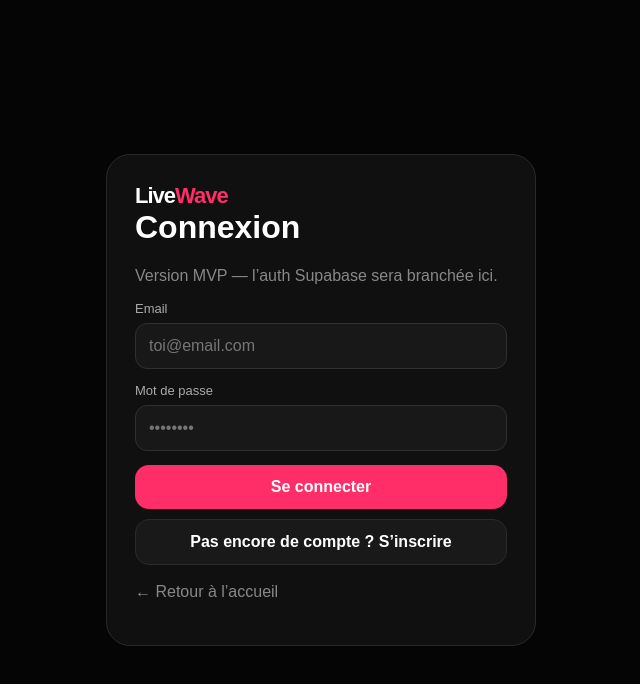
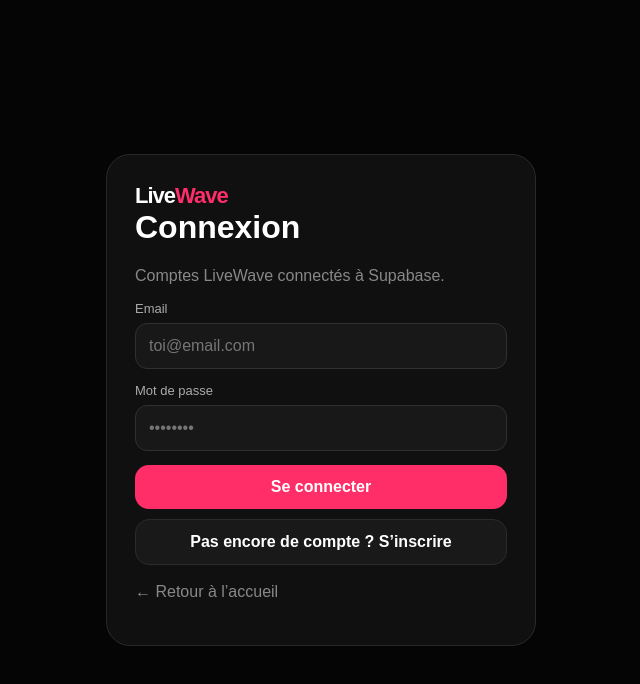
Before and after one commit to mimiossart/live-platform, a Next.js app: page /login in a window 1280 px wide. Shown: the top 684 px of the page, without its empty margins (319-959 px from the left). Built offline with nearby package versions, Linux system fonts and the light colour scheme; no server answers.

Commit message:
feat: make auth and profiles real

```diff
--- a/app/login/page.tsx
+++ b/app/login/page.tsx
@@ -1,3 +1,32 @@
 "use client";
-import Link from "next/link"; import {useState} from "react";
-export default function Login(){const[mode,setMode]=useState<"login"|"signup">("login");return <main className="auth"><div className="auth-card"><Link className="brand" href="/">Live<span>Wave</span></Link><h1>{mode==="login"?"Connexion":"Créer ton compte"}</h1><p className="muted">Version MVP — l’auth Supabase sera branchée ici.</p><div className="field"><label>Email</label><input type="email" placeholder="toi@email.com"/></div><div className="field"><label>Mot de passe</label><input type="password" placeholder="••••••••"/></div><button className="primary" style={{width:"100%"}}>{mode==="login"?"Se connecter":"Créer mon compte"}</button><button className="secondary" style={{width:"100%",marginTop:10}} onClick={()=>setMode(mode==="login"?"signup":"login")}>{mode==="login"?"Pas encore de compte ? S’inscrire":"J’ai déjà un compte"}</button><p style={{marginTop:18}}><Link className="muted" href="/">← Retour à l’accueil</Link></p></div></main>}
+import Link from "next/link";
+import { useState } from "react";
+import { useRouter } from "next/navigation";
+import { createClient } from "@/lib/supabase/client";
+
+export default function Login() {
+  const [mode,setMode]=useState<"login"|"signup">("login"), [email,setEmail]=useState(""), [password,setPassword]=useState(""), [displayName,setDisplayName]=useState(""), [error,setError]=useState(""), [notice,setNotice]=useState(""), [loading,setLoading]=useState(false);
+  const router=useRouter(); const supabase=createClient();
+  async function submit(e:React.FormEvent){e.preventDefault();setError("");setNotice("");setLoading(true);
+    if(mode==="signup"){
+      const {data,error}=await supabase.auth.signUp({email,password});
+      if(error)setError(error.message);
+      else if(data.user){
+        if(data.session){await supabase.from("profiles").upsert({id:data.user.id,display_name:displayName||email.split("@")[0]},{onConflict:"id"});router.push("/profile");router.refresh();}
+        else {setNotice("Compte créé. Vérifie ton email puis connecte-toi.");setMode("login");}
+      }
+    } else {
+      const {error}=await supabase.auth.signInWithPassword({email,password});
+      if(error)setError(error.message);else{router.push("/profile");router.refresh();}
+    } setLoading(false);
+  }
+  return <main className="auth"><form className="auth-card" onSubmit={submit}><Link className="brand" href="/">Live<span>Wave</span></Link><h1>{mode==="login"?"Connexion":"Créer ton compte"}</h1><p className="muted">Comptes LiveWave connectés à Supabase.</p>
+    {mode==="signup"&&<div className="field"><label>Nom affiché</label><input value={displayName} onChange={e=>setDisplayName(e.target.value)} placeholder="Ton pseudo"/></div>}
+    <div className="field"><label>Email</label><input required type="email" value={email} onChange={e=>setEmail(e.target.value)} placeholder="toi@email.com"/></div>
+    <div className="field"><label>Mot de passe</label><input required minLength={6} type="password" value={password} onChange={e=>setPassword(e.target.value)} placeholder="••••••••"/></div>
+    {error&&<div className="notice">{error}</div>}{notice&&<div className="notice">{notice}</div>}
+    <button className="primary" disabled={loading} style={{width:"100%"}}>{loading?"Chargement…":mode==="login"?"Se connecter":"Créer mon compte"}</button>
+    <button type="button" className="secondary" style={{width:"100%",marginTop:10}} onClick={()=>setMode(mode==="login"?"signup":"login")}>{mode==="login"?"Pas encore de compte ? S’inscrire":"J’ai déjà un compte"}</button>
+    <p style={{marginTop:18}}><Link className="muted" href="/">← Retour à l’accueil</Link></p>
+  </form></main>;
+}
```
